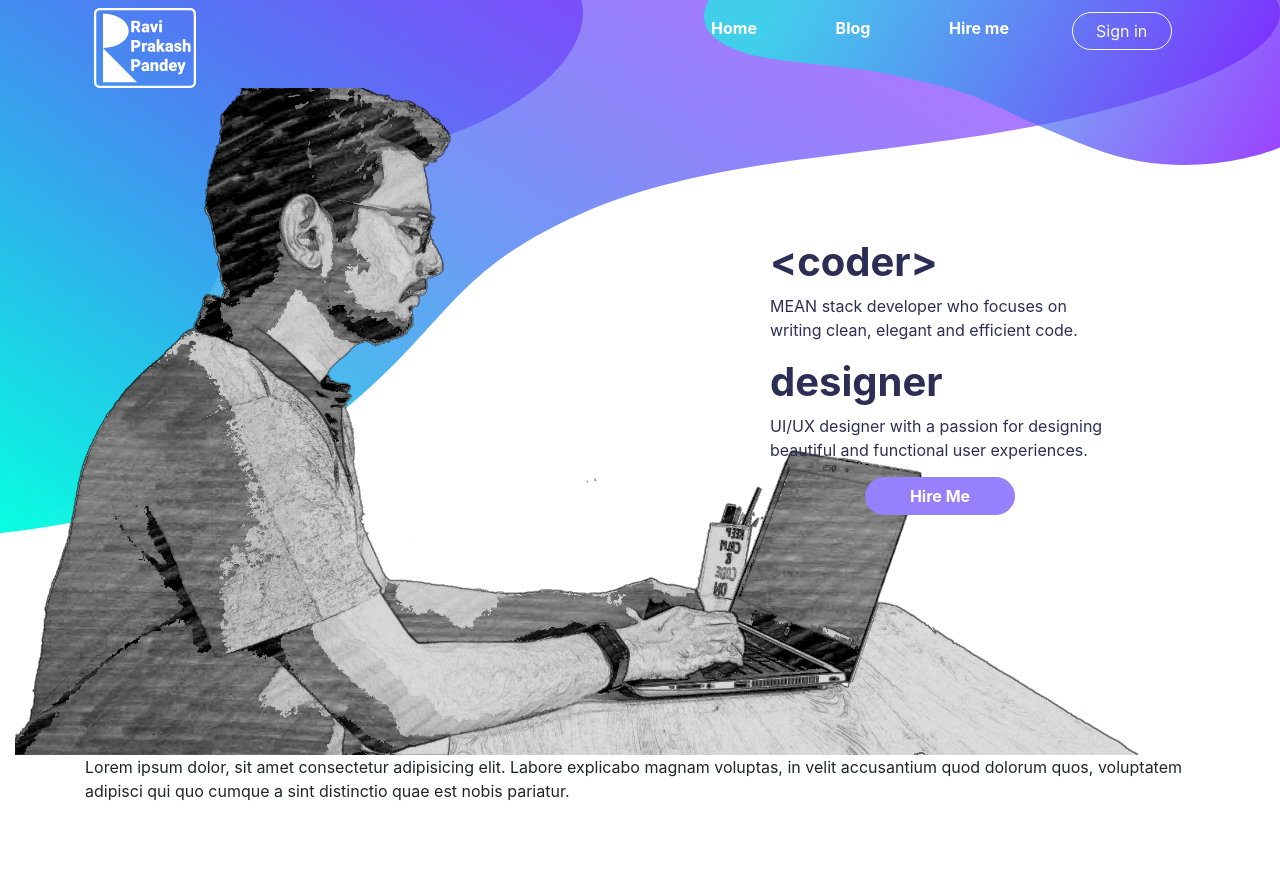
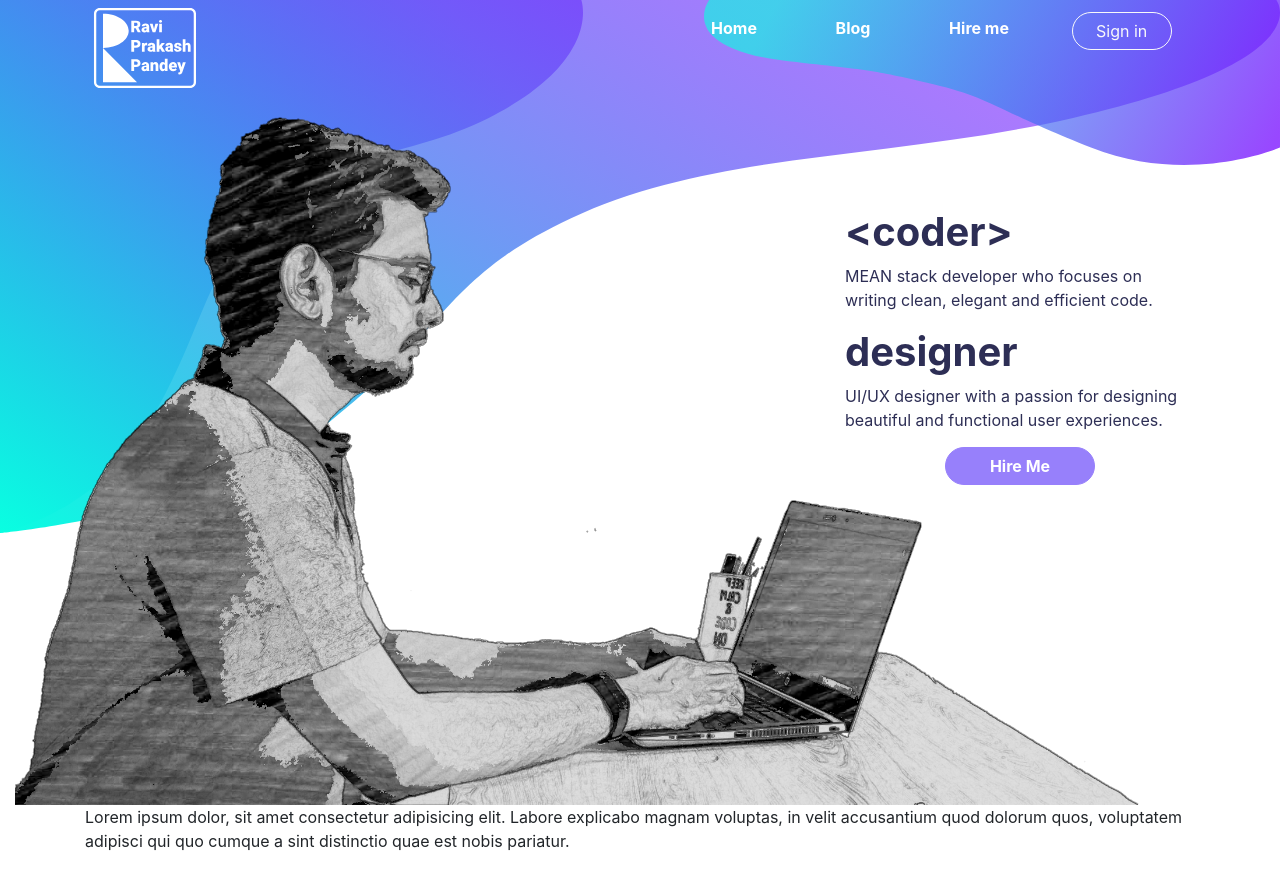
Before and after one commit to rvpandey99/portfolio-ng, an Angular app: page / in a window 1280 px wide. Before the commit the page ends 819 px from the top, so only its background shows below. Built offline with nearby package versions, Linux system fonts and the light colour scheme.

Commit message:
adjusted paddings

```diff
--- a/package.json
+++ b/package.json
@@ -2,7 +2,7 @@
   "name": "ravi-portfolio",
   "version": "0.0.0",
   "scripts": {
-    "ng": "ng",
+    "ng": "ng serve",
     "start": "node server.js",
     "build": "ng build --prod",
     "test": "ng test",
--- a/src/app/home/home.component.html
+++ b/src/app/home/home.component.html
@@ -1,7 +1,8 @@
 
 <div class="container-fluid">
   <div class="Bg">
-  <div class="hero container row">
+  <div class="hero container">
+  <div class="row">
     <div class="col-md-8"></div>
     <div class="col-md-4 hero-content">
         <h1 class="heading"><strong>&lt;coder&gt;</strong></h1>
@@ -17,6 +18,8 @@
         </div>
     </div>
   </div>
+
+  </div>
 </div>
 </div>
 <div class="container">
--- a/src/app/home/home.component.scss
+++ b/src/app/home/home.component.scss
@@ -3,11 +3,11 @@
     background-size: auto 90vh;
     background-repeat: no-repeat;
     background-position: bottom left;
-    padding-bottom: 30vh;
+    padding-bottom: 40vh;
 }
 
 .hero {
-    padding-top:80px;
+    padding-top: 100px;
     color:rgb(45, 46, 85);
 }
 
@@ -38,7 +38,7 @@
 
 @media screen and (min-width: 1250px) {
     .hero {
-        padding-top:150px;
+        padding-top:120px;
     }
 }
 
@@ -48,7 +48,7 @@
         height: 88vh;
     }
     .hero {
-        padding-top:30px;
+        padding-top:20px;
         text-align: center;
         mix-blend-mode: hard-light !important;
         // color: rgba(0, 0, 0, 0.658)
```
